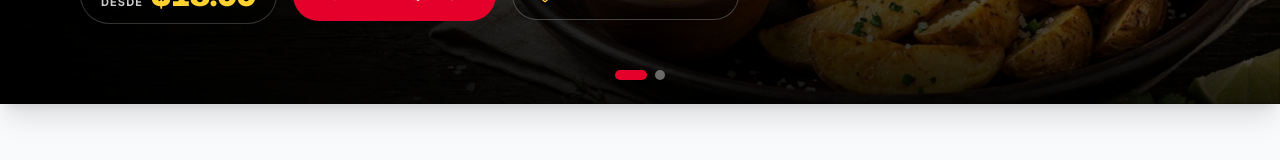
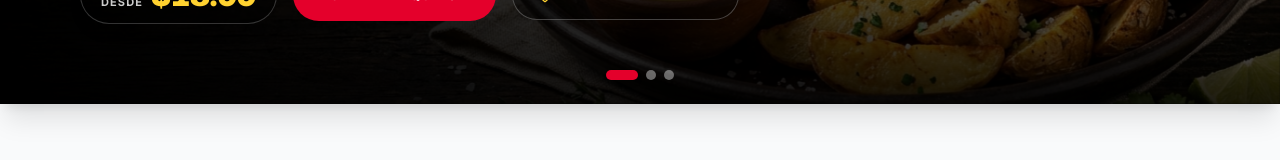
Before and after one commit to JorgeDoicela/delivery-platform, a Next.js app in the folder frontend/: page / in a window 1280 px wide. Shown: the part 489-649 px from the top of the page. Built offline with nearby package versions, Linux system fonts and the light colour scheme; no server answers; a web font is replaced by a local one.

Commit message:
feat(catalog): agregar tercer slide y banner publicitario de combo personal en carrusel hero

```diff
--- a/frontend/src/features/catalog/components/CatalogHero.tsx
+++ b/frontend/src/features/catalog/components/CatalogHero.tsx
@@ -33,6 +33,15 @@ const HERO_SLIDES: HeroSlide[] = [
     ctaText: "ORDENA AQUÍ",
     ctaHref: "/catalogo",
     imageUrl: "/images/banners/hero-combo-familiar.jpg",
+  },
+  {
+    badge: "Favorito del Almuerzo",
+    title: "COMBO CUARTO DE POLLO CLÁSICO",
+    subtitle: "Presa dorada y jugosa con papas fritas rústicas artesanales, ensalada fresca, ají criollo y bebida personal.",
+    highlightPrice: "$5.99",
+    ctaText: "ORDENA AQUÍ",
+    ctaHref: "/catalogo",
+    imageUrl: "/images/banners/hero-combo-personal.jpg",
   },
 ];
 
```
Also changed, not shown: frontend/public/images/banners/hero-combo-personal.jpg (added).
